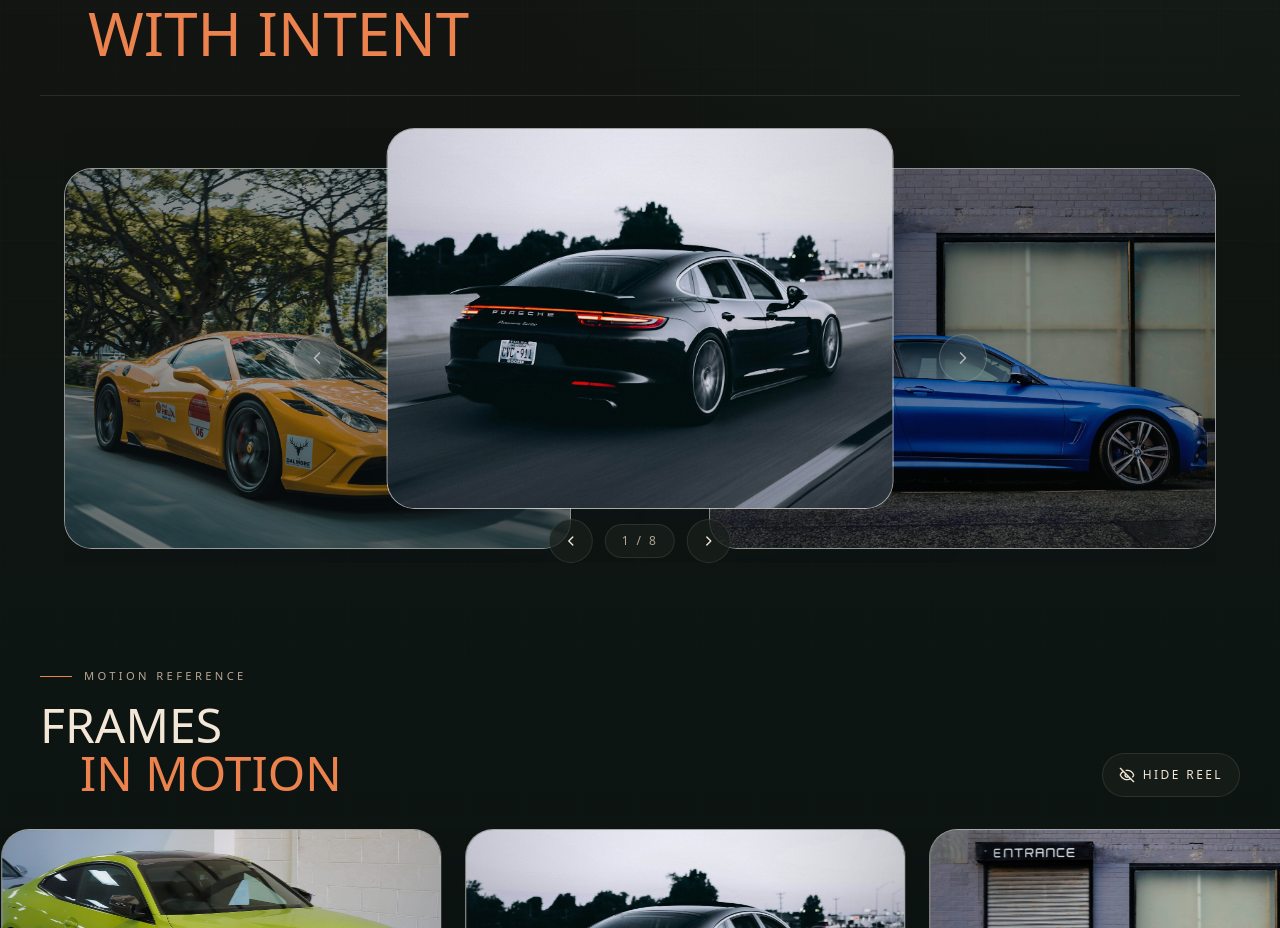
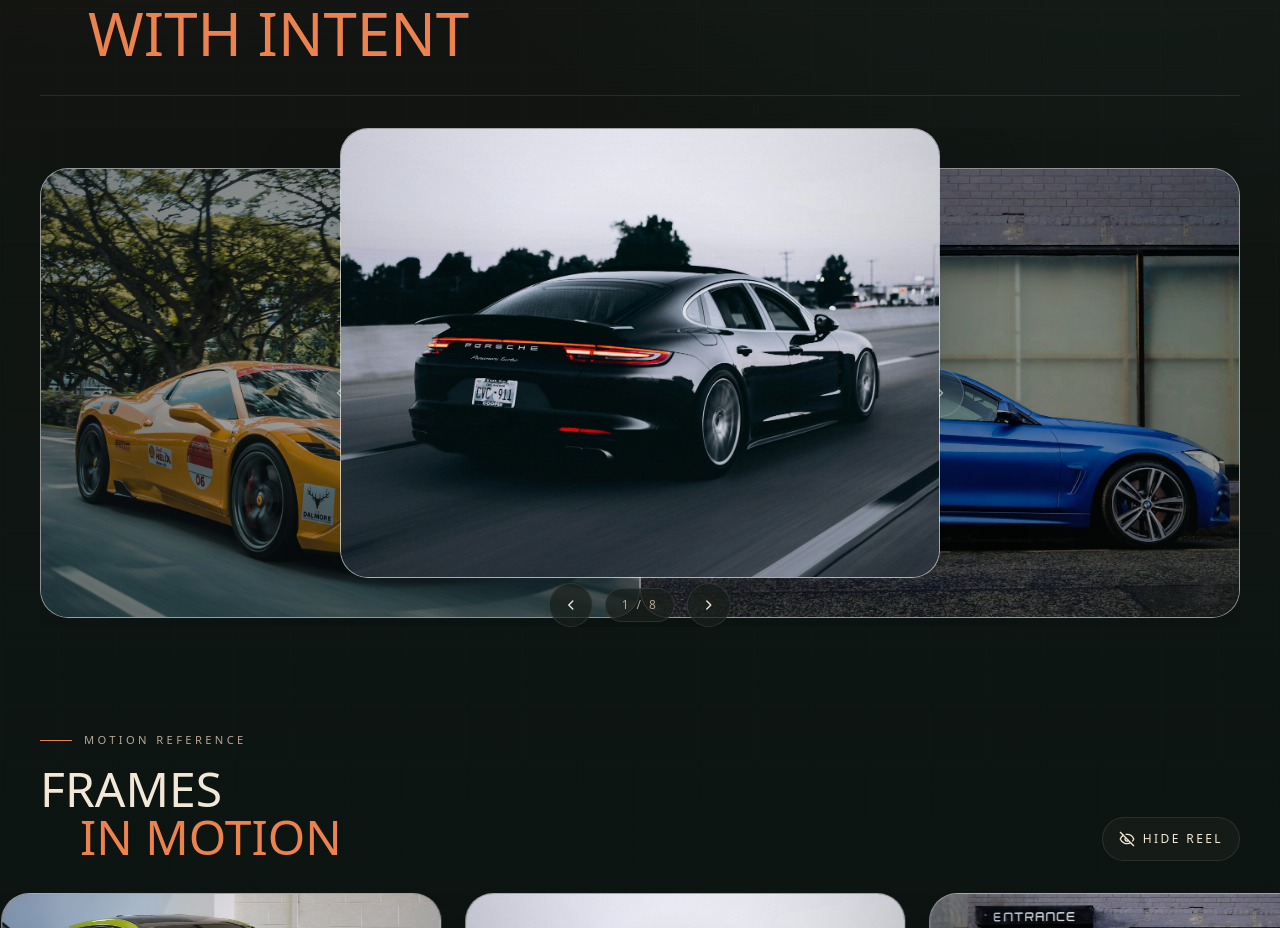
Before and after one commit to quickconnect99/Lux-Studio-Website, a Next.js app: page / in a window 1280 px wide. Shown: the part 920-1848 px from the top of the page. Built offline with nearby package versions, Linux system fonts and the light colour scheme; no server answers; the database is empty; a web font is replaced by a local one.

Commit message:
Enlarge homepage focus gallery

```diff
--- a/components/sections/selected-frames.tsx
+++ b/components/sections/selected-frames.tsx
@@ -99,10 +99,10 @@ export function SelectedFrames({ frames }: SelectedFramesProps) {
           "group absolute top-0 focus-visible:outline-none",
           "transition-all duration-500 ease-out",
           isCenter
-            ? "left-1/2 z-30 w-[74vw] -translate-x-1/2 sm:w-[44%]"
-            : "z-10 w-[74vw] translate-y-10 opacity-90 sm:w-[44%]",
-          position === "left" && "-left-[42vw] sm:left-0 lg:left-0",
-          position === "right" && "-right-[42vw] sm:right-0 lg:right-0"
+            ? "left-1/2 z-30 w-[82vw] -translate-x-1/2 sm:w-[50%]"
+            : "z-10 w-[82vw] translate-y-10 opacity-90 sm:w-[50%]",
+          position === "left" && "-left-[49vw] sm:left-0 lg:left-0",
+          position === "right" && "-right-[49vw] sm:right-0 lg:right-0"
         )}
       >
         <div className="film-frame relative overflow-hidden rounded-[2rem]">
@@ -112,7 +112,7 @@ export function SelectedFrames({ frames }: SelectedFramesProps) {
             fallbackSrc={fallbackFrameImages[index % fallbackFrameImages.length]}
             alt={`Automotive still ${index + 1}`}
             fill
-            sizes="(min-width: 1280px) 620px, (min-width: 1024px) 44vw, (min-width: 640px) 58vw, 74vw"
+            sizes="(min-width: 1280px) 700px, (min-width: 640px) 50vw, 82vw"
             unoptimized
             className={cn(
               "object-cover transition-transform duration-700",
@@ -167,7 +167,7 @@ export function SelectedFrames({ frames }: SelectedFramesProps) {
         </div>
 
         <Reveal variant="default" className="pt-8">
-          <div className="relative mx-auto h-[66vw] min-h-[285px] max-w-6xl overflow-hidden pb-10 pt-4 sm:h-[34vw] sm:min-h-[320px] lg:max-h-[520px]">
+          <div className="relative mx-auto h-[72vw] min-h-[315px] max-w-[1360px] overflow-hidden pb-10 pt-4 sm:h-[39vw] sm:min-h-[360px] lg:max-h-[560px]">
             {frameItems.length > 1
               ? renderFrameButton({ index: previousIndex, position: "left" })
               : null}
```
